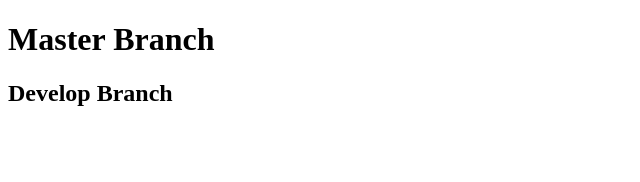
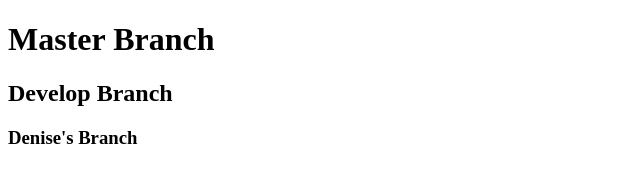
Before and after one commit to stirey/beast-project, a plain HTML site: page index.html in a window 1280 px wide. Shown: the whole page, without its empty margins (0-640 px from the left). Drawn offline with Linux system fonts and the light colour scheme.

Commit message:
denise's branch

```diff
--- a/index.html
+++ b/index.html
@@ -8,7 +8,7 @@
 <body>
     <h1>Master Branch</h1>
     <h2>Develop Branch</h2>
-
+    <h3>Denise's Branch</h3>
 
 </body>
 </html>
```
